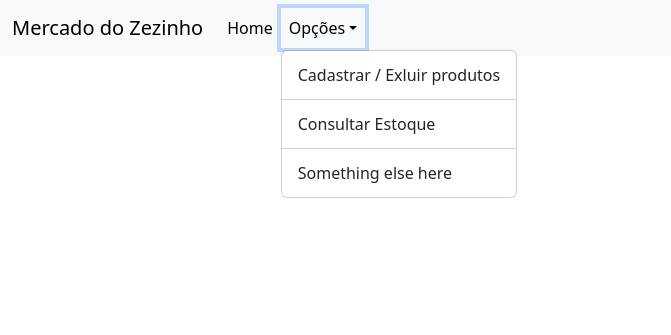
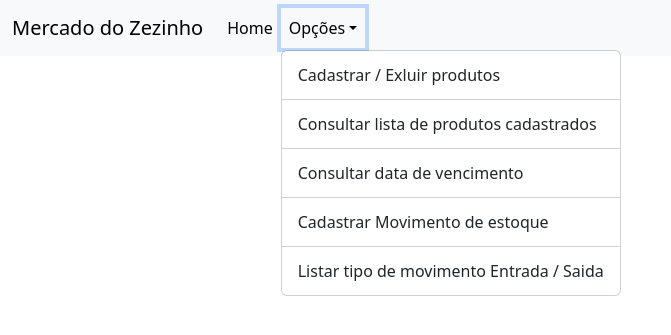
Before and after one commit to Renanrpo94/etec-projeto-mercado, a PHP site: page /controlecad.php in a window 1280 px wide, after a click on "Opções". Shown: the top 335 px of the page, without its empty margins (0-671 px from the left). Run offline with PHP 8.4, Linux system fonts and the light colour scheme.

Commit message:
alterando tag header do controlecad.php, e adicona

```diff
--- a/controlecad.php
+++ b/controlecad.php
@@ -29,10 +29,16 @@
                         <li><a class="dropdown-item" href="index-cad.php">Cadastrar / Exluir produtos</a></li>
                         <li><hr class="dropdown-divider"></li>
 
-                        <li><a class="dropdown-item" href="index-listarprod.php">Consultar Estoque</a></li>
+                        <li><a class="dropdown-item" href="index-listarprod.php">Consultar lista de produtos cadastrados</a></li>
                         <li><hr class="dropdown-divider"></li>
 
-                        <li><a class="dropdown-item" href="#">Something else here</a></li>
+                        <li><a class="dropdown-item" href="index-listar-val.php">Consultar data de vencimento</a></li>
+                        <li><hr class="dropdown-divider"></li>
+
+                        <li><a class="dropdown-item" href="index-estoque.php">Cadastrar Movimento de estoque</a></li>
+                        <li><hr class="dropdown-divider"></li>
+
+                        <li><a class="dropdown-item" href="">Listar tipo de movimento Entrada / Saida</a></li>
                 </ul>
           </div>
         </div>
--- a/controlemovto.php
+++ b/controlemovto.php
@@ -38,6 +38,8 @@
         </div>
       </nav>
     </header>
+
+    <br>
 
     <main>
         <div class="container">
```
